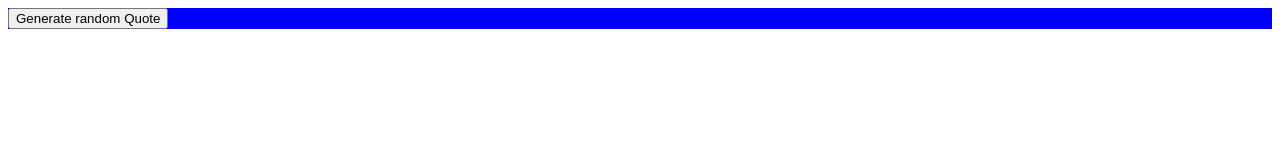
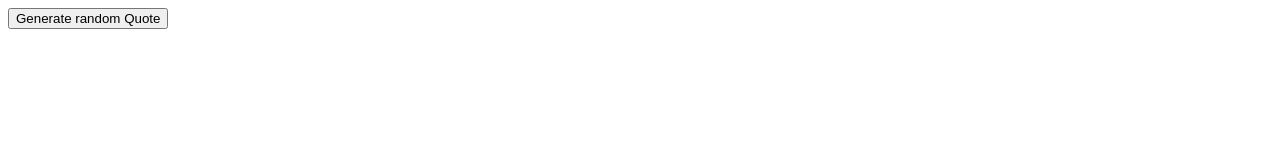
Before and after one commit to Jon-graham89/anotherTest, a plain HTML site: page index.html in a window 1280 px wide. Drawn offline with Linux system fonts and the light colour scheme.

Commit message:
commented out CSS

```diff
--- a/styles.css
+++ b/styles.css
@@ -1,4 +1,4 @@
 /* style CSS to change background or image when certain response selected? */
-#prettify {
+/*#prettify {
 	background-color: blue;
-}
+}*/
```
Also changed, not shown: quotes.txt (added).
